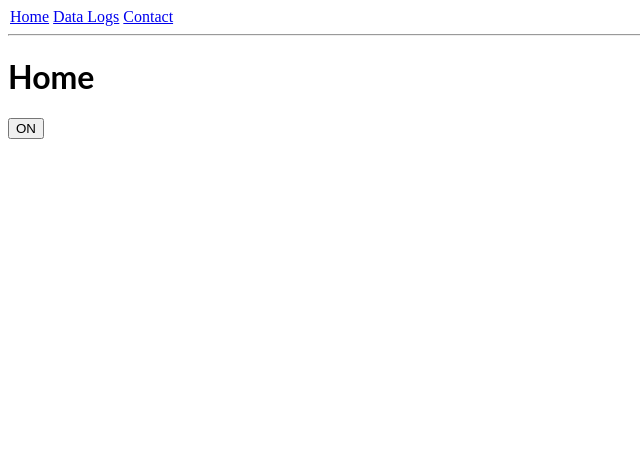
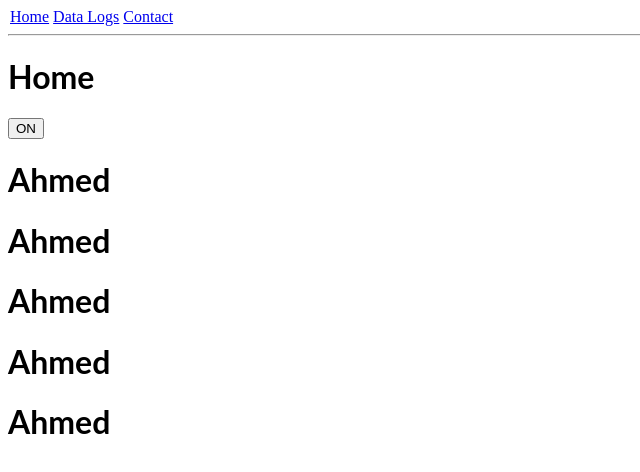
Before and after one commit to ahmedhalilovic/ReactTestApp, a React (Create React App) app: page / in a window 1280 px wide. Shown: the top 472 px of the page, without its empty margins (0-640 px from the left). Built offline with nearby package versions, Linux system fonts and the light colour scheme.

Commit message:
3 files modified

```diff
--- a/package.json
+++ b/package.json
@@ -4,6 +4,8 @@
   "private": true,
   "dependencies": {
     "axios": "0.26.0",
+    "firebase": "^9.6.8",
+    "firebase-tools": "^10.2.2",
     "react": "17.0.2",
     "react-dom": "17.0.2",
     "react-router-dom": "^6.2.2"
--- a/src/pages/DataLogs.js
+++ b/src/pages/DataLogs.js
@@ -1,7 +1,11 @@
 import React from 'react';
 
 const DataLogs = () => {
-  return <h1>Data Logs</h1>;
+  return (
+    <div>
+      <h1>Data Logs</h1>
+    </div>
+  );
 };
 
 export default DataLogs;
--- a/src/pages/Home.js
+++ b/src/pages/Home.js
@@ -22,6 +22,11 @@ class Home extends React.Component {
         <button onClick={this.handleClick}>
           {this.state.isToggleOn ? 'ON' : 'OFF'}
         </button>
+        <h1>Ahmed</h1>
+        <h1>Ahmed</h1>
+        <h1>Ahmed</h1>
+        <h1>Ahmed</h1>
+        <h1>Ahmed</h1>
       </div>
     );
   }
```
